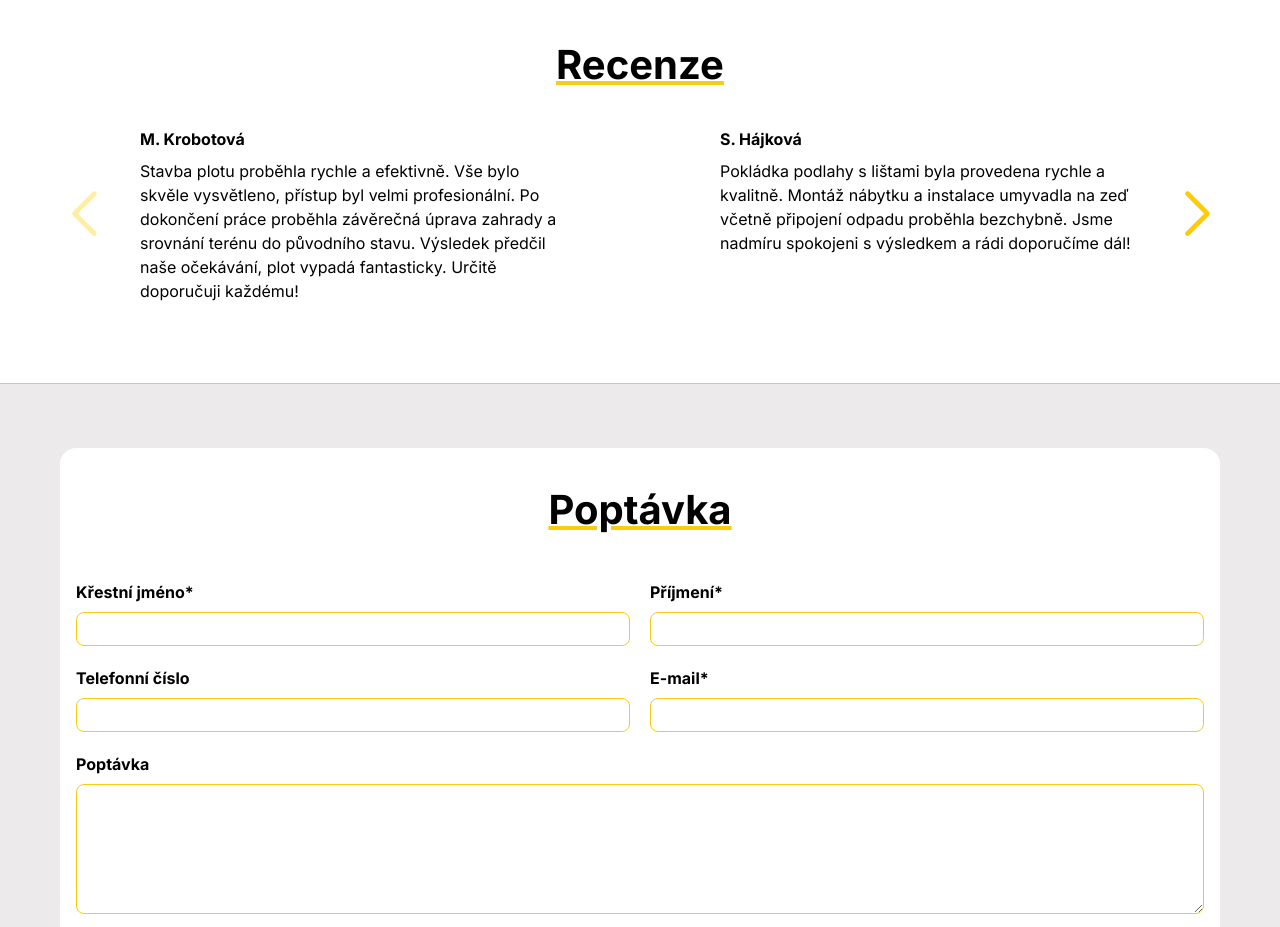
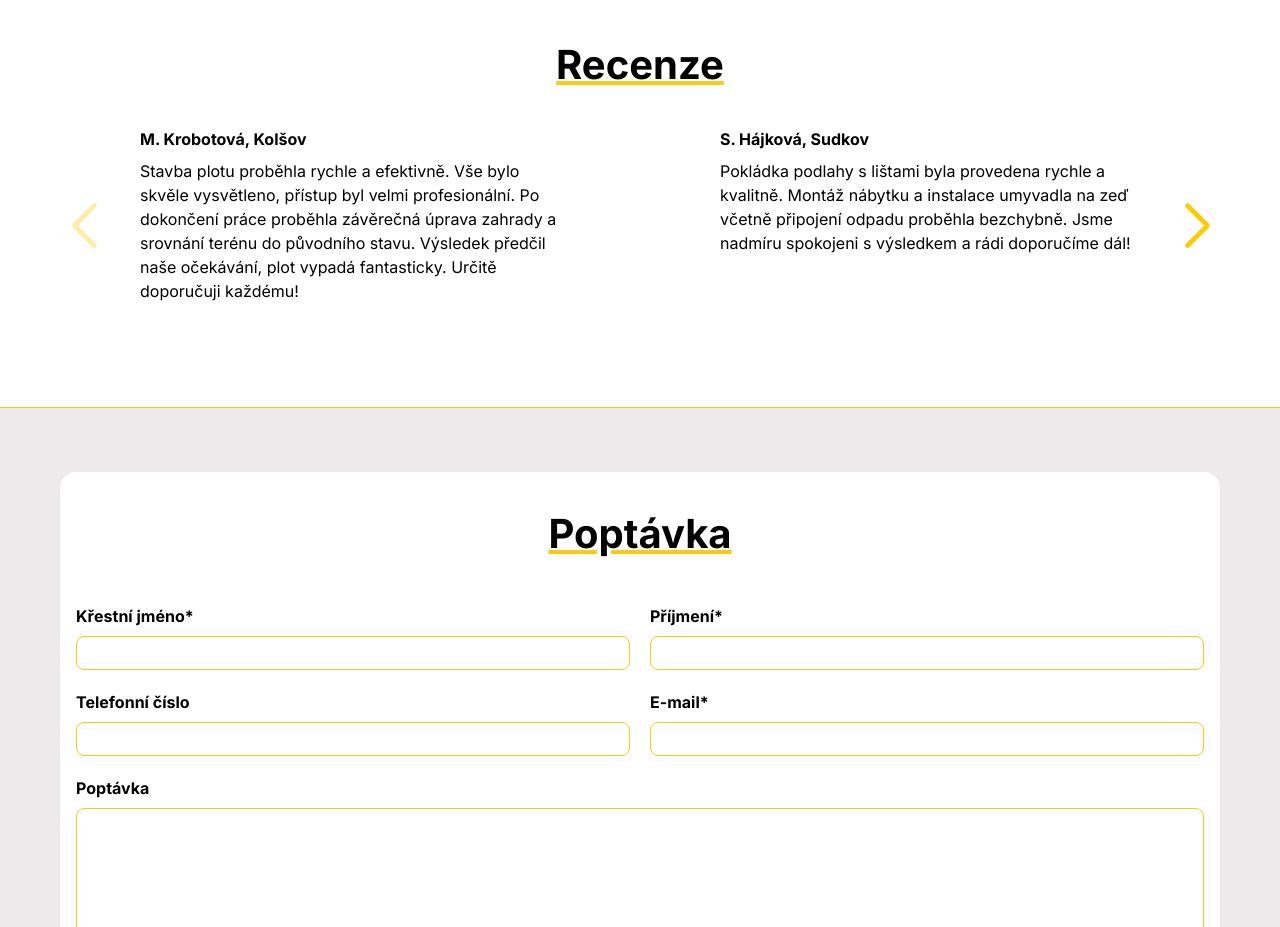
Before and after one commit to Tommys7/hojgrstav, a Next.js app: page / in a window 1280 px wide. Shown: the part 2240-3167 px from the top of the page. Built offline with nearby package versions, Linux system fonts and the light colour scheme.

Commit message:
feat/reviews

```diff
--- a/src/pages/Components/Reviews.jsx
+++ b/src/pages/Components/Reviews.jsx
@@ -29,7 +29,7 @@ const Reviews = () => {
           >
             <SwiperSlide>
               <div className="reviews-item">
-                <span className="reviews-user"> M. Krobotová</span>
+                <span className="reviews-user">M. Krobotová, Kolšov</span>
                 <p className="reviews-text">
                 Stavba plotu proběhla rychle a efektivně. Vše bylo skvěle vysvětleno, přístup byl velmi profesionální. Po dokončení práce proběhla závěrečná úprava zahrady a srovnání terénu do původního stavu. Výsledek předčil naše očekávání, plot vypadá fantasticky. Určitě doporučuji každému!
                 </p>
@@ -37,7 +37,7 @@ const Reviews = () => {
             </SwiperSlide>
             <SwiperSlide>
               <div className="reviews-item">
-                <span className="reviews-user"> S. Hájková</span>
+                <span className="reviews-user">S. Hájková, Sudkov</span>
                 <p className="reviews-text">
                 Pokládka podlahy s lištami byla provedena rychle a kvalitně. Montáž nábytku a instalace umyvadla na zeď včetně připojení odpadu proběhla bezchybně. Jsme nadmíru spokojeni s výsledkem a rádi doporučíme dál!
                 </p>
@@ -45,7 +45,15 @@ const Reviews = () => {
             </SwiperSlide>
             <SwiperSlide>
               <div className="reviews-item">
-                <span className="reviews-user"> E. Hovadová</span>
+                <span className="reviews-user">H. Bednářová, Nový Malín</span>
+                <p className="reviews-text">
+                Mohu doporučit, precizní práce, pečlivý, spolehlivý, nad prací přemýšlí a navrhuje nová řešení. Velmi brzy realizoval krásné zahradní posezení i s chodníkem, přeskupením zahradních keřů okolo terasy a odvozem hlíny… Je fajn, že přichází nová generace kluků, kteří se o sebe umí postarat a nebojí se podnikat… Hodně štěstí.
+                </p>
+              </div>
+            </SwiperSlide>
+            <SwiperSlide>
+              <div className="reviews-item">
+                <span className="reviews-user"> E. Hovadová, Šumperk</span>
                 <p className="reviews-text">
                 Bude doplňeno.
                 </p>
```
